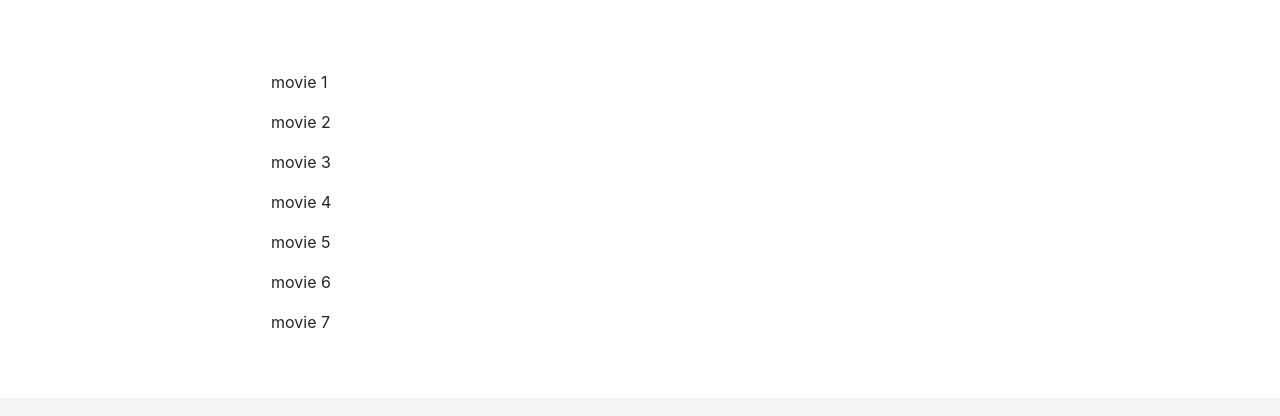
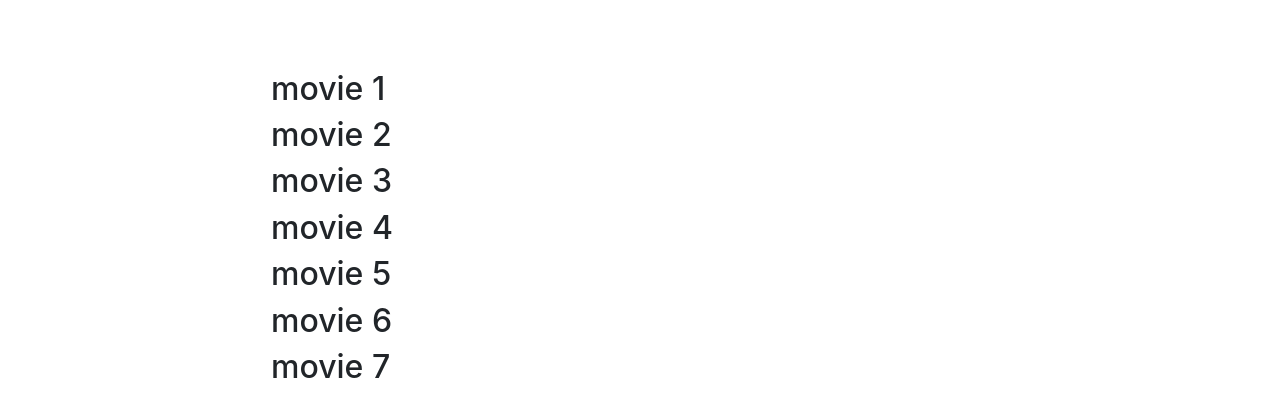
Before and after one commit to famartin/CineFiles, a React (Create React App) app in the folder client/: page / in a window 1280 px wide. Shown: the part 272-688 px from the top of the page. Built offline with nearby package versions, Linux system fonts and the light colour scheme.

Commit message:
Card component added

```diff
--- /dev/null
+++ b/client/src/components/Card.js
@@ -0,0 +1,11 @@
+import React, { Component } from 'react';
+
+class Card extends Component {
+	render() {
+    	return (
+			<h2>{this.props.name}</h2>
+		);
+	}
+}
+
+export default Card;
--- a/client/src/components/Main.js
+++ b/client/src/components/Main.js
@@ -1,4 +1,5 @@
 import React, { Component } from 'react';
+import Card from './Card';
 
 class Main extends Component {
 	constructor() {
@@ -23,7 +24,7 @@ class Main extends Component {
 						<div class="tile is-vertical is-parent">
 							{
 								this.array.map((string) => {
-        							return <p>{string}</p>;
+        							return <Card name={string}/>;
 								})
 							}
 						</div>
```
